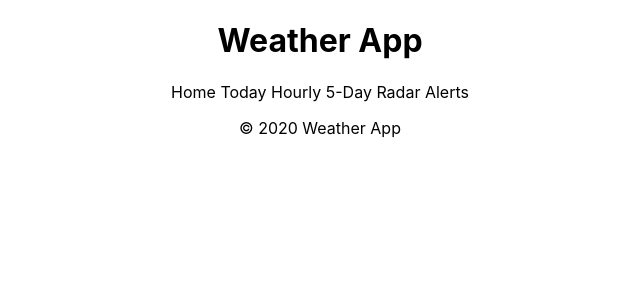
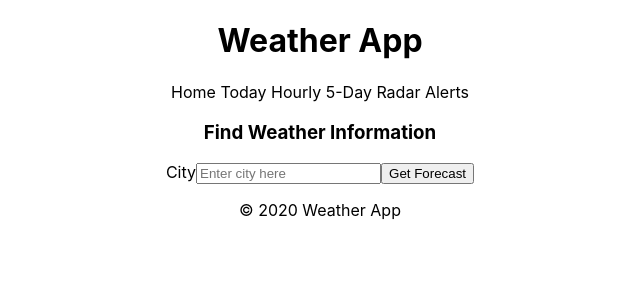
Before and after one commit to josephsenyonjo25/WeatherApp, a React (Create React App) app: page / in a window 1280 px wide. Shown: the top 300 px of the page, without its empty margins (320-960 px from the left). Built offline with nearby package versions, Linux system fonts and the light colour scheme.

Commit message:
added CitySearch form

```diff
--- a/src/App.js
+++ b/src/App.js
@@ -2,8 +2,9 @@ import React, {Component} from 'react';
 import './App.css';
 import Header from './components/Header';
 import Navigation from './components/Navigation';
+import CitySearch from './components/CitySearch';
+import Footer from './components/Footer';
 
-import Footer from './components/Footer';
 
 class App extends Component {
     render() {
@@ -11,7 +12,7 @@ class App extends Component {
         <div className="App">
             <Header />
             <Navigation />
-
+            <CitySearch />
             <Footer />
 
         </div>
--- a/src/components/CitySearch.js
+++ b/src/components/CitySearch.js
@@ -6,9 +6,11 @@ class CitySearch extends Component {
     render() { /*add logo*/
       return (
         <div className="CitySearch">
+            <h3>Find Weather Information</h3>
             <form>
                 <label>City</label>
-                <input type ="text" />
+                <input type ="text" placeholder="Enter city here"/>
+                <button type ="submit">Get Forecast</button>
             </form>
 
         </div>
```
